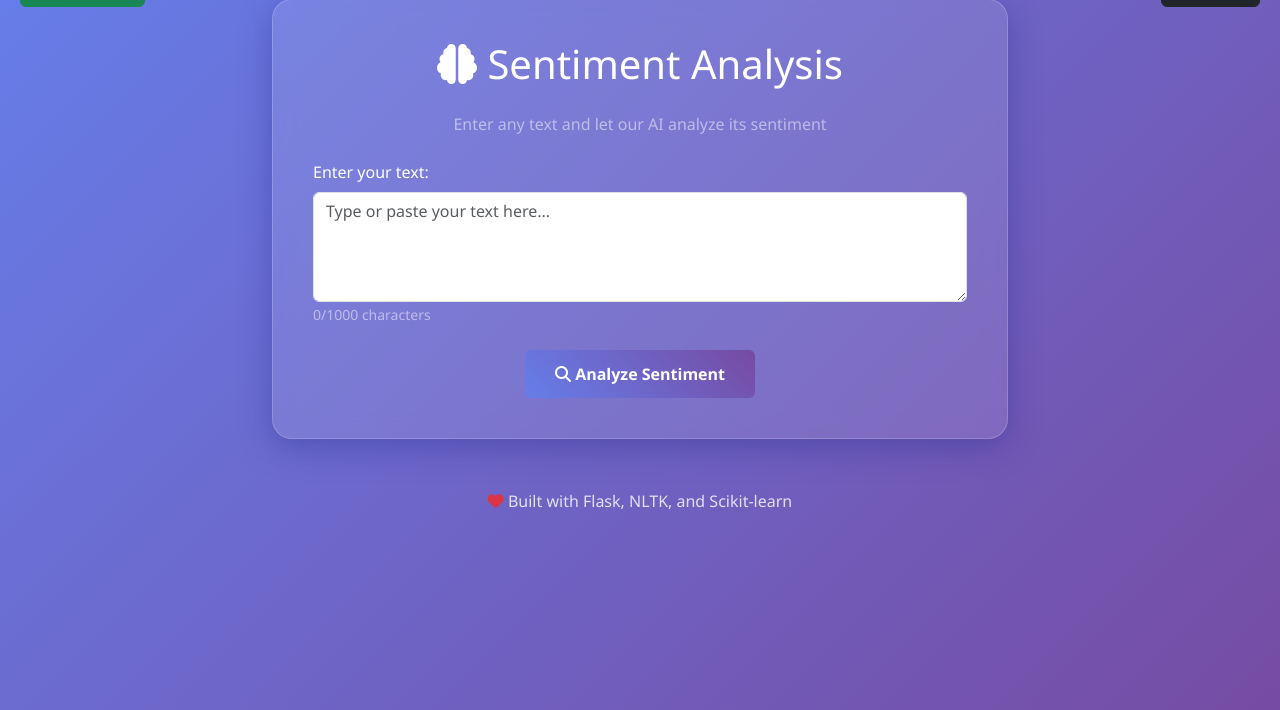
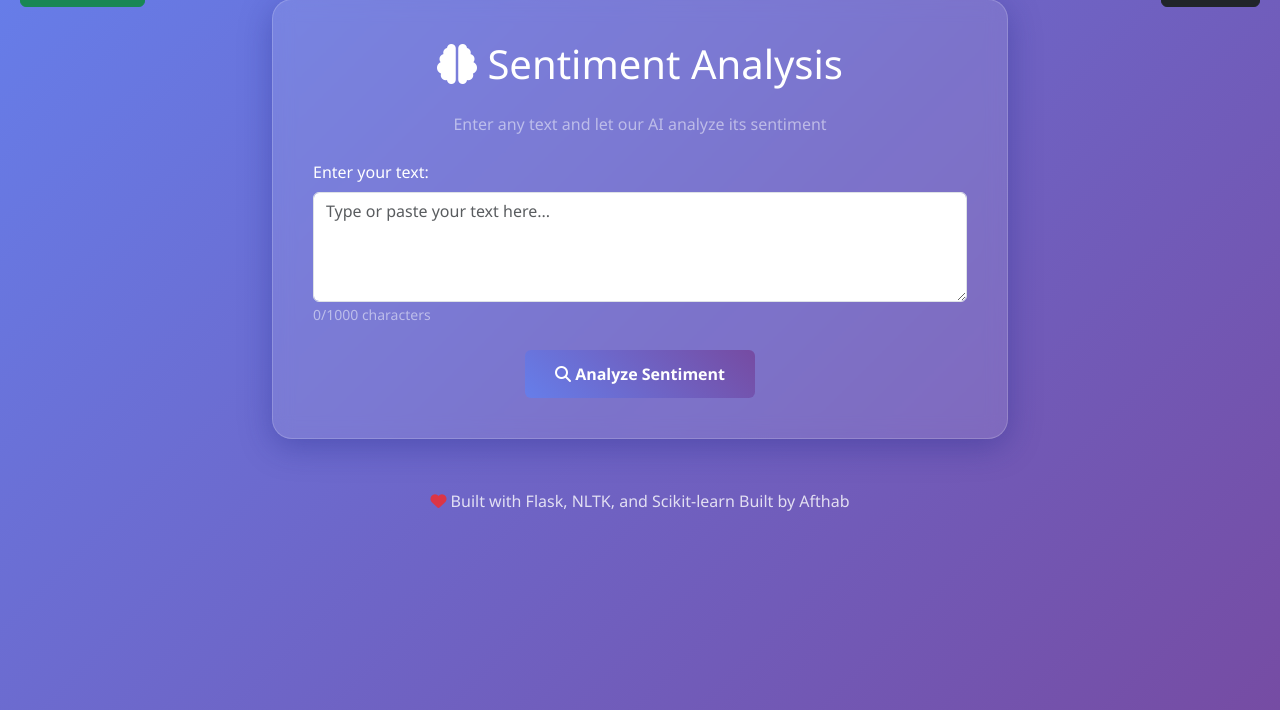
Before and after one commit to Afthuafthab/sentiment-tool, a Flask app: page / in a window 1280 px wide. Shown: the part 51-761 px from the top of the page. Run offline with Flask 3, Linux system fonts and the light colour scheme; parts of the project's set-up code (start-up, migrations or seed data) failed here and were passed over.

Commit message:
Update index.html

```diff
--- a/templates/index.html
+++ b/templates/index.html
@@ -154,6 +154,7 @@
                     <p>
                         <i class="fas fa-heart text-danger"></i>
                         Built with Flask, NLTK, and Scikit-learn
+                        Built by Afthab
                     </p>
                 </div>
             </div>
```
